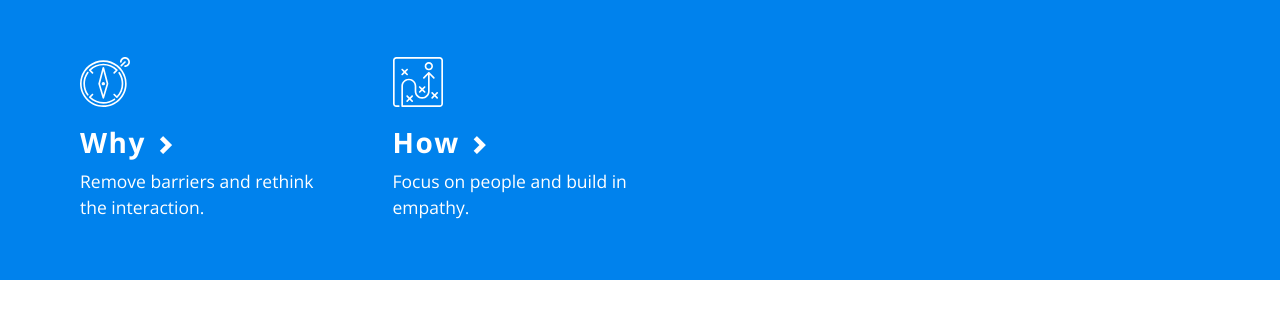
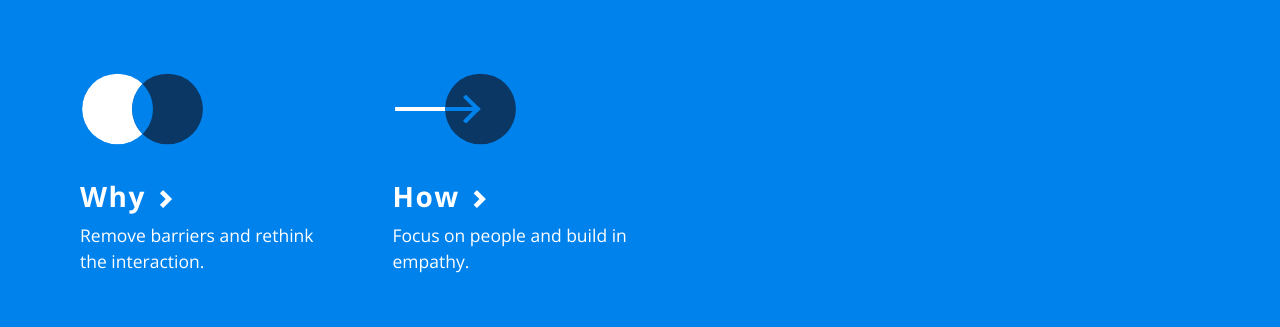
Before and after one commit to CindyConway/sfAccessibility, a plain HTML site: page index.html in a window 1280 px wide. Shown: the part 432-759 px from the top of the page. Drawn offline with nearby package versions, Linux system fonts and the light colour scheme.

Commit message:
swap icons

```diff
--- a/css/styles.css
+++ b/css/styles.css
@@ -231,7 +231,7 @@ a:hover {
   font-weight: 700;
 }
 .roadmap img{
-  width: 50px;
+  width: 125px;
 }
 .roadmap .glyphicon{
   font-size: .7em;
--- a/index.html
+++ b/index.html
@@ -62,12 +62,12 @@
         <h4>Using simple principles to create more inclusive experiences.</h4>
         <div class="row">
             <div class="col-xs-5 col-sm-4 col-md-3 roadmap">
-              <a href=""><img src="assets/compass.svg">
+              <a href=""><img src="assets/why-icon.svg">
               <h3>Why <span class="glyphicon glyphicon-chevron-right" aria-hidden="true"></span></h3>
               <p>Remove barriers and rethink the interaction.</p></a>
             </div>
             <div class="col-xs-5 col-sm-4 col-md-3 roadmap">
-              <a href=""><img src="assets/strategy.svg">
+              <a href=""><img src="assets/how-icon.svg">
               <h3>How <span class="glyphicon glyphicon-chevron-right" aria-hidden="true"></span></h3>
               <p>Focus on people and build in empathy.</p></a>
             </div>
```
Also changed, not shown: assets/how-icon.svg (added), assets/why-icon.svg (added).
